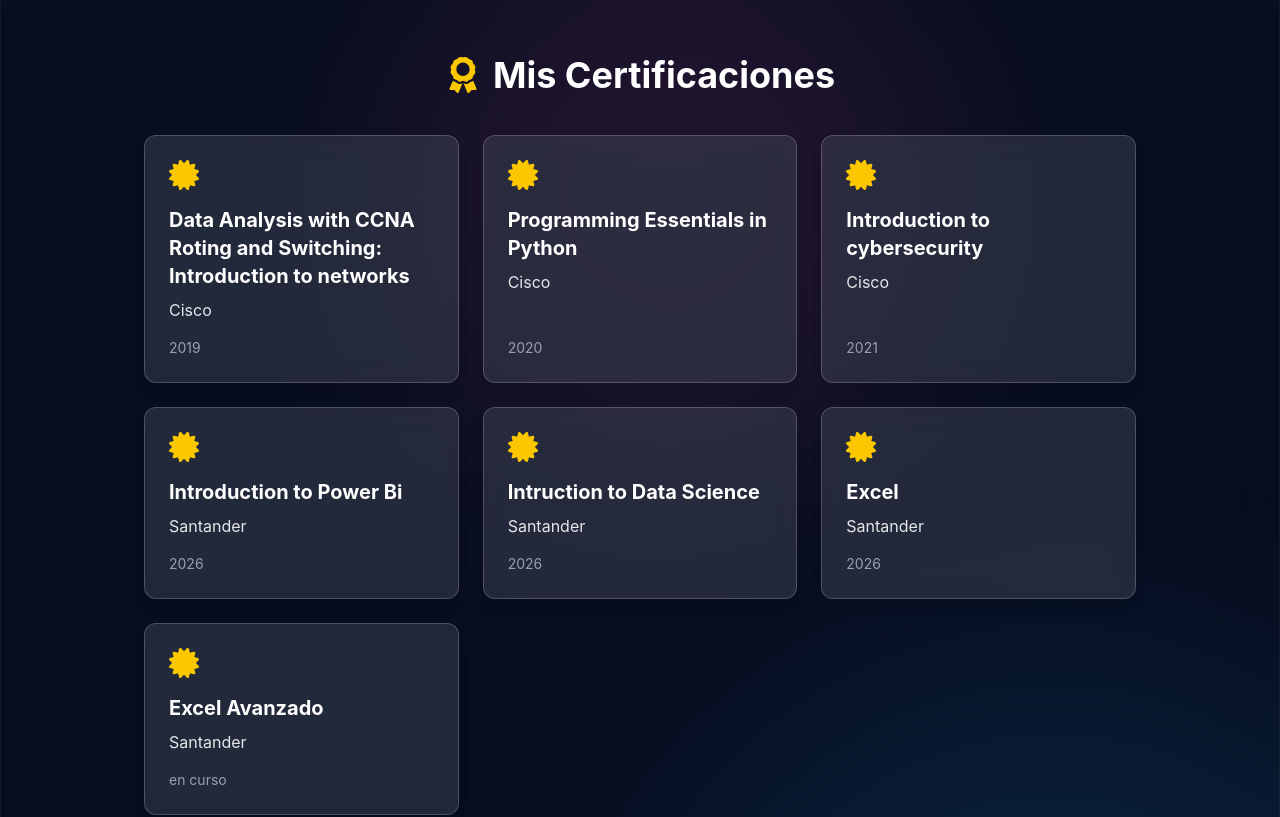
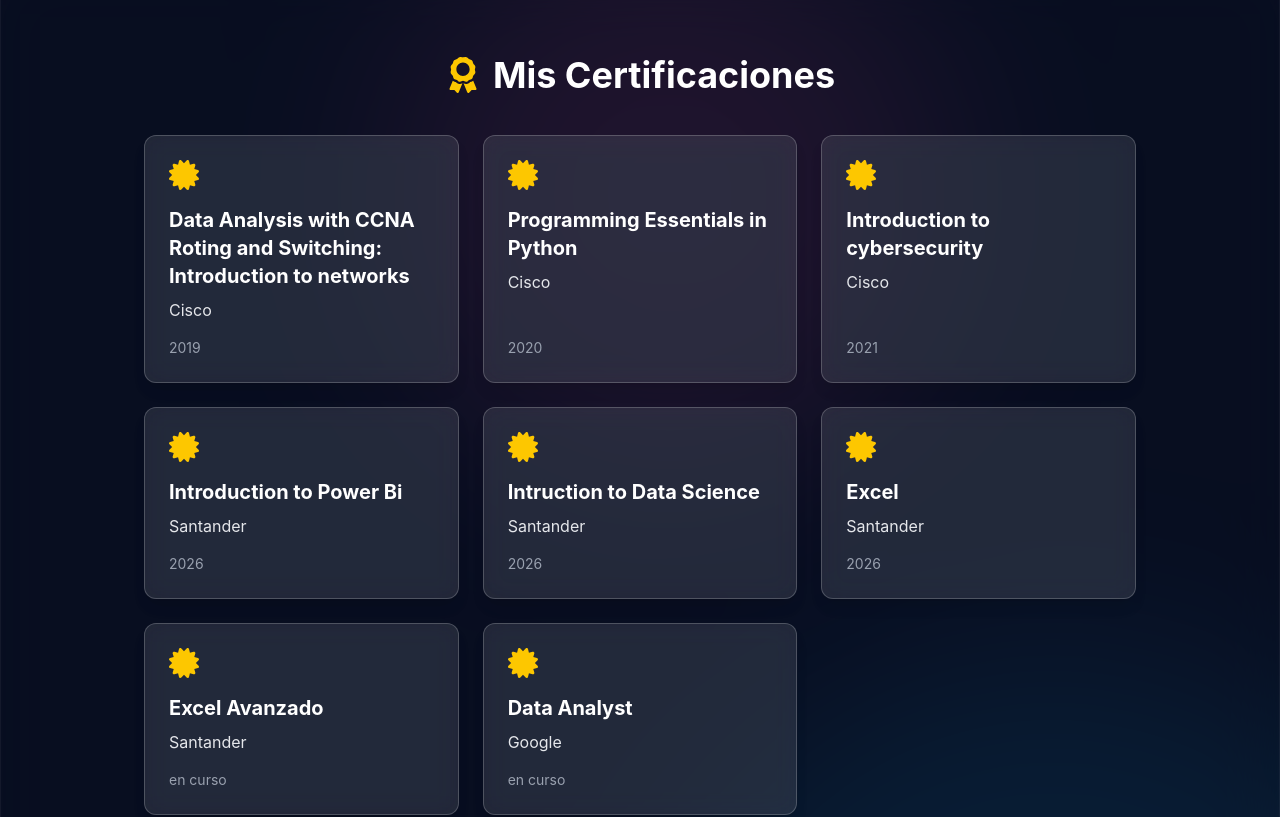
Before and after one commit to Alfredo20207/PortafolioReact, a React (Vite) app: page / in a window 1280 px wide. Shown: the part 620-1437 px from the top of the page. Built offline with nearby package versions, Linux system fonts and the light colour scheme.

Commit message:
curso google
Se agrega curso de google en proceso

```diff
--- a/src/pages/Home.jsx
+++ b/src/pages/Home.jsx
@@ -83,7 +83,8 @@
             { titulo: "Introduction to Power Bi", emisor:"Santander", fecha: "2026" },
             { titulo: "Intruction to Data Science", emisor:"Santander", fecha: "2026"    },
             { titulo: "Excel", emisor:"Santander", fecha: "2026"    },
-            { titulo: "Excel Avanzado", emisor:"Santander", fecha: "en curso"    }
+            { titulo: "Excel Avanzado", emisor:"Santander", fecha: "en curso"    },
+            { titulo: "Data Analyst", emisor:"Google", fecha: "en curso"  }
           ].map((cert, i) => (
             <div key={i} className="bg-white/10 backdrop-blur-md border border-white/20 p-6 rounded-xl shadow-lg hover:bg-white/20 hover:-translate-y-2 transition-all duration-300 flex flex-col">
               <FaCertificate className="text-3xl text-yellow-400 mb-4" />
```
